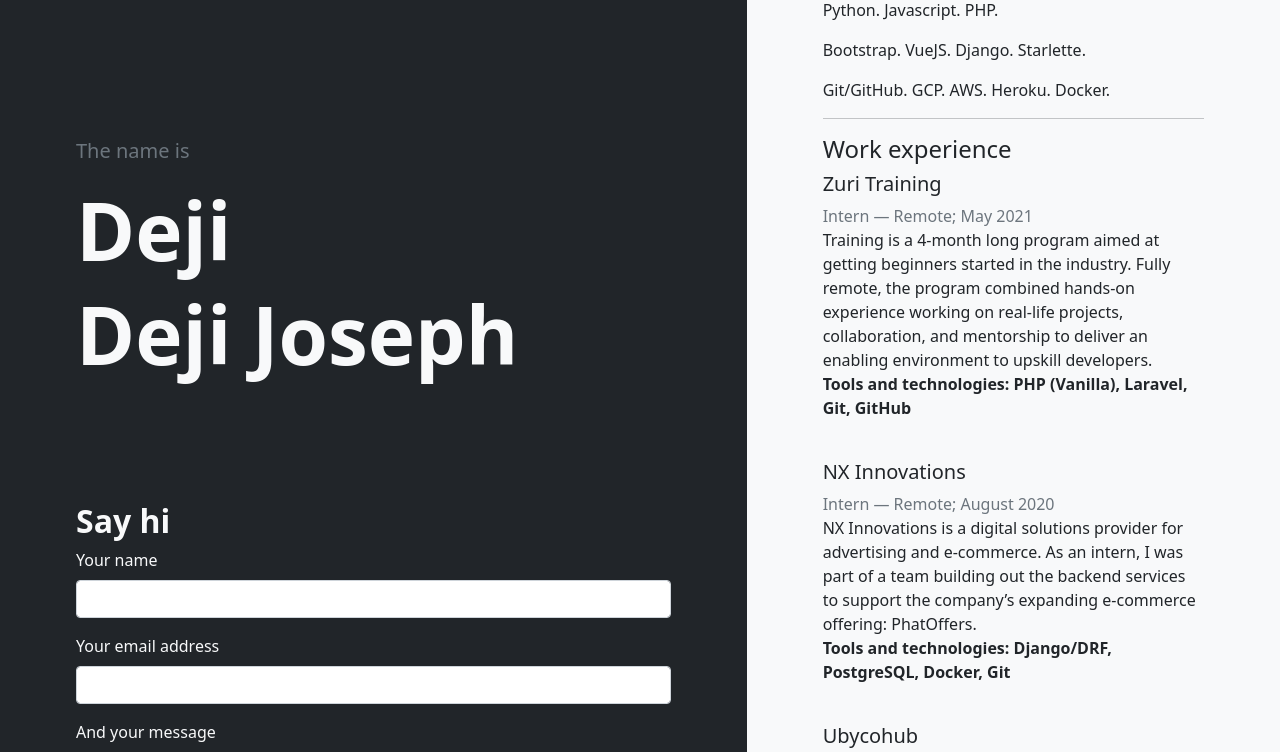
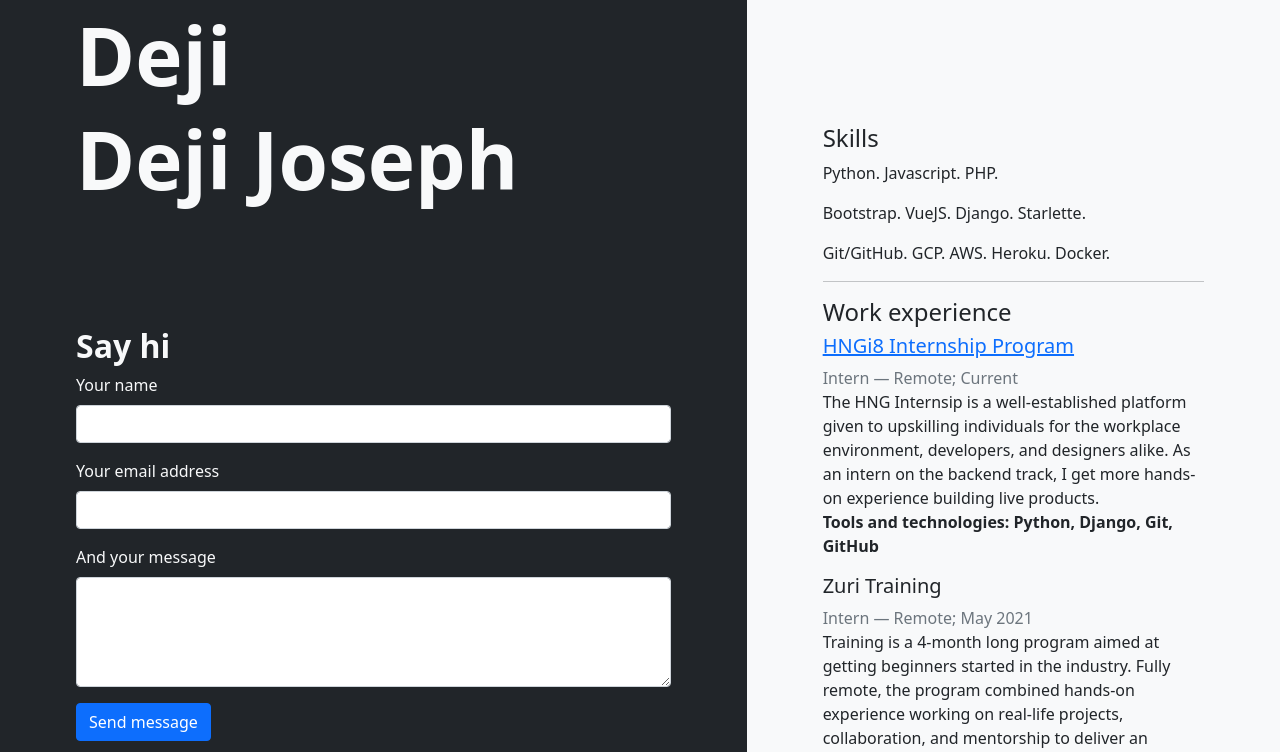
Before and after one commit to thedejijoseph/stage2, a Django app: page / in a window 1280 px wide. Shown: the part 103-855 px from the top of the page. Run offline with Django 3.2, Linux system fonts and the light colour scheme; parts of the project's set-up code (start-up, migrations or seed data) failed here and were passed over.

Commit message:
add images and link

```diff
--- a/landing/templates/landing/index.html
+++ b/landing/templates/landing/index.html
@@ -41,6 +41,12 @@
                                 <button class="btn btn-primary" type="submit">Send message</button>
                             </form>
                         </div>
+
+                        <div class="my-3 text-center">
+                            <a href="https://internship.zuri.team" target="_blank"><img src="https://res.cloudinary.com/wrecodde/image/upload/c_scale,h_160,w_160/v1629306449/hng_ggwfct.png" class="rounded img-fluid" alt="HNG"></a>
+                            <a href="https://zuri.team" target="_blank"><img src="https://res.cloudinary.com/wrecodde/image/upload/c_scale,h_160,w_160/v1629306449/zuri_a6ursw.png" class="rounded img-fluid" alt="Zuri"></a>
+                            <a href="https://ingressive.org" target="_blank"><img src="https://res.cloudinary.com/wrecodde/image/upload/c_scale,h_160,w_160/v1629306449/i4g_nyorcr.png" class="rounded img-fluid" alt="i4g"></a>
+                        </div>
                     </div>
                 </div>
             </div>
@@ -57,6 +63,17 @@
                             <hr>
 
                             <h4>Work experience</h4>
+
+                            <h5><a href="https://internship.zuri.team" target="_blank">HNGi8 Internship Program‌</a></h5>
+                            <span class="text-muted">Intern‌ ‌—‌ ‌Remote;‌ Current‌</span>
+                            <p>
+                                The HNG Internsip is a well-established platform given to upskilling individuals
+                                for the workplace environment, developers, and designers alike.
+                                As an intern on the backend track, I get more hands-on experience building live products.
+                                <br>
+                                ‌<b>Tools‌ ‌and‌ ‌technologies‌:‌ Python, Django, Git, GitHub</b>
+                            ‌</p>
+
                             <h5>Zuri‌ ‌Training‌</h5>
                             <span class="text-muted">Intern‌ ‌—‌ ‌Remote;‌ ‌May‌ ‌2021‌</span>
                             <p>
@@ -125,6 +142,12 @@
                                 <button class="btn btn-primary" type="submit">Send message</button>
                             </form>
                         </div>
+
+                        <div class="my-3 text-center">
+                            <img src="https://res.cloudinary.com/wrecodde/image/upload/c_scale,h_160,w_160/v1629306449/hng_ggwfct.png" class="rounded img-fluid" alt="HNG">
+                            <img src="https://res.cloudinary.com/wrecodde/image/upload/c_scale,h_160,w_160/v1629306449/zuri_a6ursw.png" class="rounded img-fluid" alt="Zuri">
+                            <img src="https://res.cloudinary.com/wrecodde/image/upload/c_scale,h_160,w_160/v1629306449/i4g_nyorcr.png" class="rounded img-fluid" alt="i4g">
+                        </div>
                     </div>
                 </div>
             </div>
@@ -140,6 +163,17 @@
                             <hr>
 
                             <h4>Work experience</h4>
+
+                            <h5><a href="https://internship.zuri.team" target="_blank">HNGi8 Internship Program‌</a></h5>
+                            <span class="text-muted">Intern‌ ‌—‌ ‌Remote;‌ Current‌</span>
+                            <p>
+                                The HNG Internsip is a well-established platform given to upskilling individuals
+                                for the workplace environment, developers, and designers alike.
+                                As an intern on the backend track, I get more hands-on experience building live products.
+                                <br>
+                                ‌<b>Tools‌ ‌and‌ ‌technologies‌:‌ Python, Django, Git, GitHub</b>
+                            ‌</p>
+
                             <h5>Zuri‌ ‌Training‌</h5>
                             <span class="text-muted">Intern‌ ‌—‌ ‌Remote;‌ ‌May‌ ‌2021‌</span>
                             <p>
```
